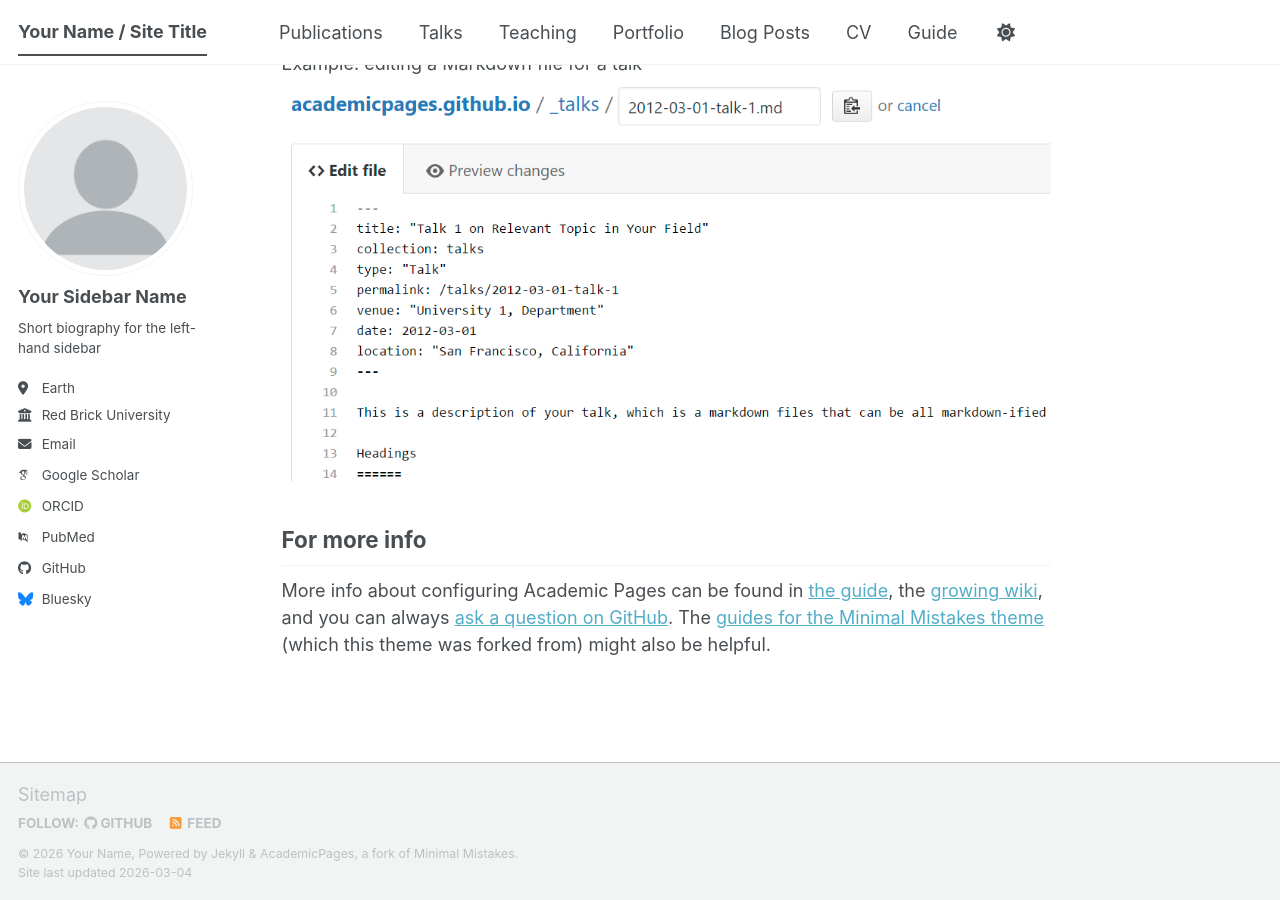
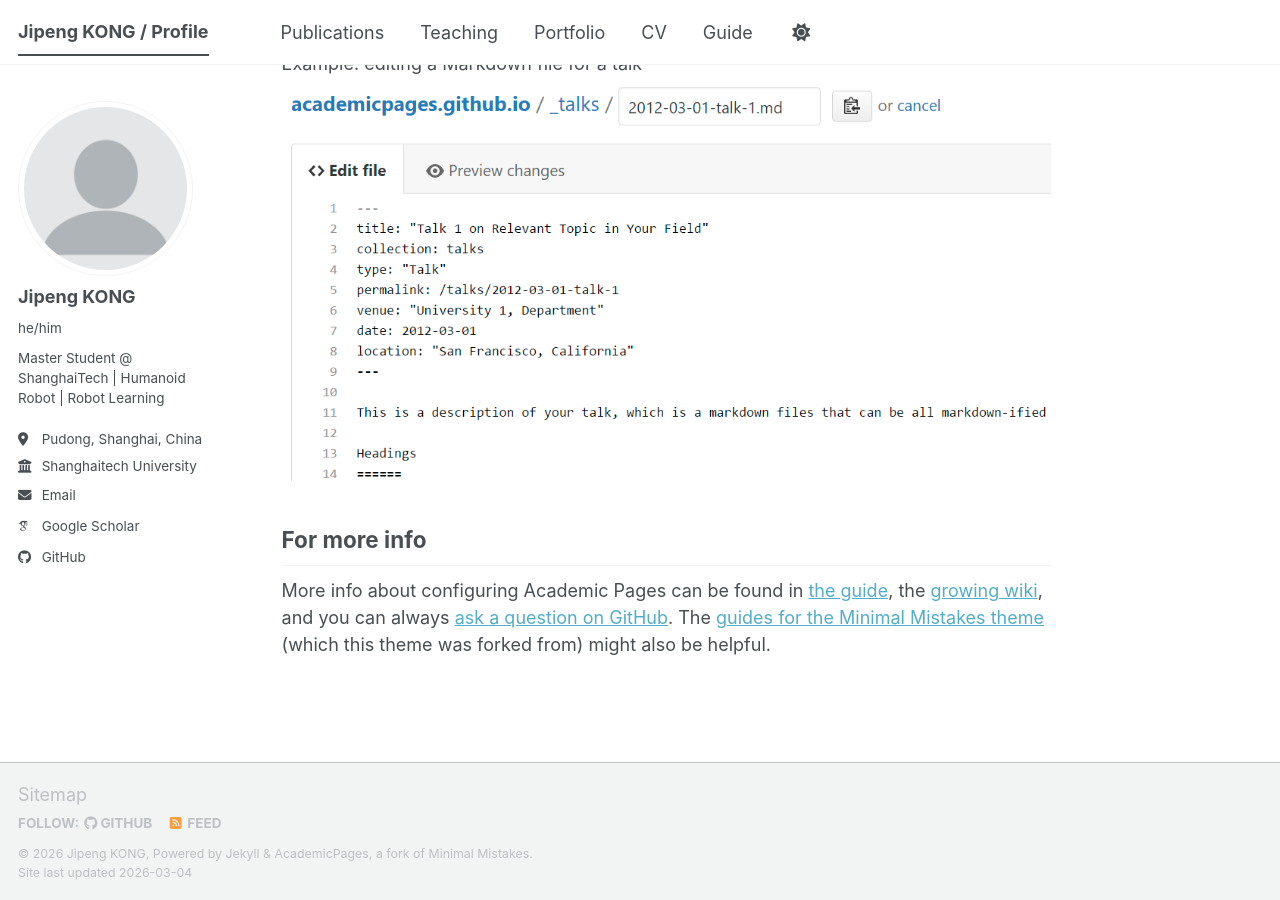
Before and after one commit to KongJipeng/kongjipeng.github.io, a Jekyll site: the page built from _pages/about.md, in a window 1280 px wide and 900 px high, scrolled down 2720 px. Built offline with Jekyll 4.4.1, drawn with Linux system fonts in a browser that asks for light colours; some web fonts are replaced; a script bundle is joined from its source files by our own code; library files that are not in the unit come from our copies.

Commit message:
Update: update the basic info

```diff
--- a/_config.yml
+++ b/_config.yml
@@ -9,11 +9,11 @@
 # Basic Site Settings
 locale                   : "en-US"
 site_theme               : "default" # The available themes options are "default", "air", "sunrise", "mint", "dirt" and "contrast"
-title                    : "Your Name / Site Title"
+title                    : "Jipeng KONG / Profile"
 title_separator          : "-"
-name                     : &name "Your Name"
-description              : &description "Your Name's academic portfolio"   # Update this with a general description of your site, this is the default if not overridden by a page
-url                      : https://academicpages.github.io # The base hostname & protocol for your site e.g. "https://[your GitHub username].github.io",
+name                     : &name "Jipeng KONG"
+description              : &description "Jipeng KONG's academic portfolio"   # Update this with a general description of your site, this is the default if not overridden by a page
+url                      : https://kongjipeng.github.io # The base hostname & protocol for your site e.g. "https://[your GitHub username].github.io",
                                                            # or if you already have some other page hosted on Github then use "https://[your GitHub username].github.io/[Your Repo Name]"
 baseurl                  : "" # the subpath of your site, e.g. "/blog"
 repository               : "academicpages/academicpages.github.io"
@@ -24,24 +24,24 @@ repository               : "academicpages/academicpages.github.io"
 author:
   # Biographic information
   avatar           : "profile.png"
-  name             : "Your Sidebar Name"
-  pronouns         : # example: "she/her"
-  bio              : "Short biography for the left-hand sidebar"
-  location         : "Earth"
-  employer         : "Red Brick University"
+  name             : "Jipeng KONG"
+  pronouns         : "he/him"
+  bio              : "Master Student @ ShanghaiTech | Humanoid Robot | Robot Learning"
+  location         : "Pudong, Shanghai, China"
+  employer         : "Shanghaitech University"
   uri              : # URL
-  email            : "none@example.org"
+  email            : "kongjp2024@shanghaitech.edu.cn"
 
   # Academic websites
   academia         : # URL
   arxiv            : # URL - Update with the correct link to your profile
-  googlescholar    : "https://scholar.google.com/citations?user=PS_CX0AAAAAJ"
+  googlescholar    : "https://scholar.google.com/citations?user=KechbeMAAAAJ&hl"
   inspire-hep      : # URL
   impactstory      : # URL
-  orcid            : "https://orcid.org/yourorcidurl"
+  orcid            : # "https://orcid.org/yourorcidurl"
   semantic         : # URL
   ssrn             : # URL
-  pubmed           : "https://www.ncbi.nlm.nih.gov/pubmed/?term=john+snow"
+  pubmed           : # "https://www.ncbi.nlm.nih.gov/pubmed/?term=john+snow"
   researchgate     : # URL
   scopus           : # URL
   zotero           : # URL
@@ -51,13 +51,13 @@ author:
   bitbucket        : # Username - Update with your username on the site
   codepen          : # Username
   dribbble         : # Username
-  github           : "academicpages"
+  github           : "kongjipeng"
   kaggle           : # Username
   stackoverflow    : # User number or user number and name (i.e., use "1" or "1/jeff-atwood")
 
   # Social media
   artstation       : # Username
-  bluesky          : "bsky.app" # Replace this with you Bluesky username
+  bluesky          : # "bsky.app" # Replace this with you Bluesky username
   facebook         : # Username
   flickr           : # Username
   foursquare       : # Username
@@ -84,12 +84,12 @@ author:
 
 # Publication Category - The following the list of publication categories and their headings
 publication_category:
-  books:
-    title: 'Books'
-  manuscripts:
-    title: 'Journal Articles'
+  # books:
+  #   title: 'Books'
+  # manuscripts:
+  #   title: 'Journal Articles'
   conferences:
-    title: 'Conference Papers'
+    title: 'Learning Soccer Skills for Humanoid Robots: A Progressive Perception-Action Framework'
 
 # Site Settings
 teaser                   :  # filename of teaser fallback teaser image placed in /images/ for social media previews
```
Also changed, not shown: _data/navigation.yml (+4 -4 lines).
